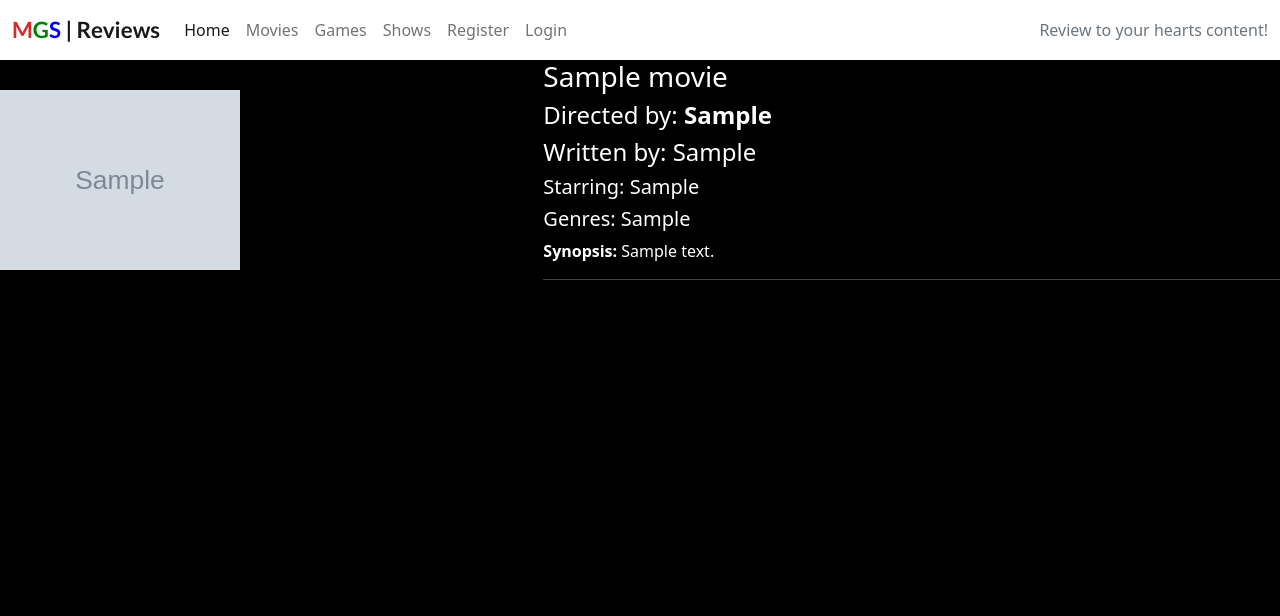
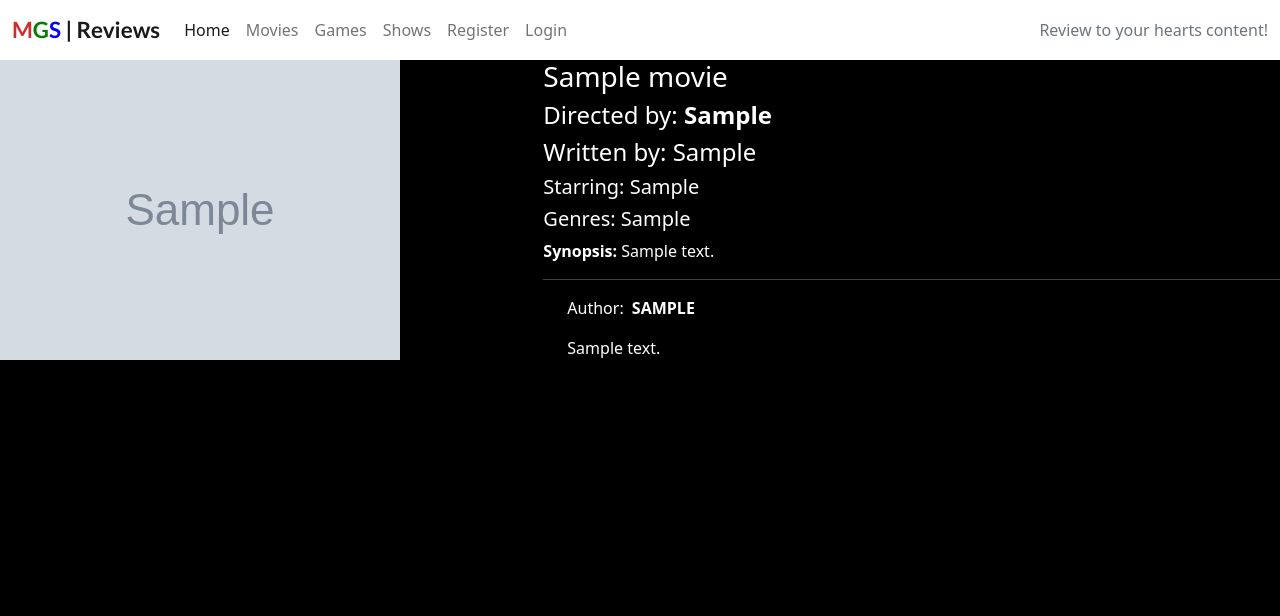
Before and after one commit to ShaneCDev/mgsreviews, a Django app: page /movie-detail/1 in a window 1280 px wide. Shown: the top 616 px of the page. Run offline with Django 3.2, Linux system fonts and the light colour scheme; tables that the repository leaves empty hold one stand-in row (values such as "Sample post"); grey boxes marked "Sample" are stand-in pictures.

Commit message:
updating the movie_detail page layout and added some CSS classes

```diff
--- a/static/css/style.css
+++ b/static/css/style.css
@@ -48,6 +48,13 @@ body {
     margin-bottom: 25px;
 }
 
+.author {
+    color: white;
+    margin: 4px;
+    text-transform: uppercase;
+    font-weight: bold;
+}
+
 /* .carousel-item {
     height: 400px;
     width: 100%;
--- a/templates/account/login.html
+++ b/templates/account/login.html
@@ -22,16 +22,13 @@
 
   <div class="row">
     <div class="col-md-8 mt-3 offset-md-2">
-
-
-
       <form class="login" method="POST" action="{% url 'account_login' %}">
         {% csrf_token %}
         {{ form.as_p }}
         {% if redirect_field_value %}
         <input type="hidden" name="{{ redirect_field_name }}" value="{{ redirect_field_value }}" />
         {% endif %}
-        <a class="button secondaryAction" href="{% url 'account_reset_password' %}">{% trans "Forgot Password?" %}</a>
+        <!-- <a class="button secondaryAction" href="{% url 'account_reset_password' %}">{% trans "Forgot Password?" %}</a> -->
         <button class="primaryAction btn btn-success" type="submit">{% trans "Sign In" %}</button>
       </form>
     </div>
--- a/templates/movie_detail.html
+++ b/templates/movie_detail.html
@@ -4,7 +4,7 @@
 
     <div class="row featurette">
         <div class="col-md-5">
-            <img src="{{ movie.poster.url }}" alt="{{ movie.title }}" class="poster-contain">
+            <img src="{{ movie.poster.url }}" alt="{{ movie.title }}" class="img-fluid">
         </div>
         <div class="col-md-7">
             <h3>{{ movie.title }}</h3>
@@ -17,7 +17,27 @@
                 {{ movie.description }}
             </p>
             <hr>
+            <div class="container">
+                {% for review in movie.reviews.all %}
+                <div class="row">
+                    <p>Author: <span class="author">{{ review.author }}</span></p>
+                    <p>
+                        {{ review.comment }}
+                    </p>
+                </div>
+                {% endfor %}
+            </div>
         </div>
     </div>
 
+    <!-- <div class="row featurette">
+        <div class="col-md-7">
+            {% for review in movie.reviews.all %}
+            <p>
+                {{ review.comment }}
+            </p>
+            {% endfor %}
+        </div>
+    </div> -->
+
 {% endblock %}
```
